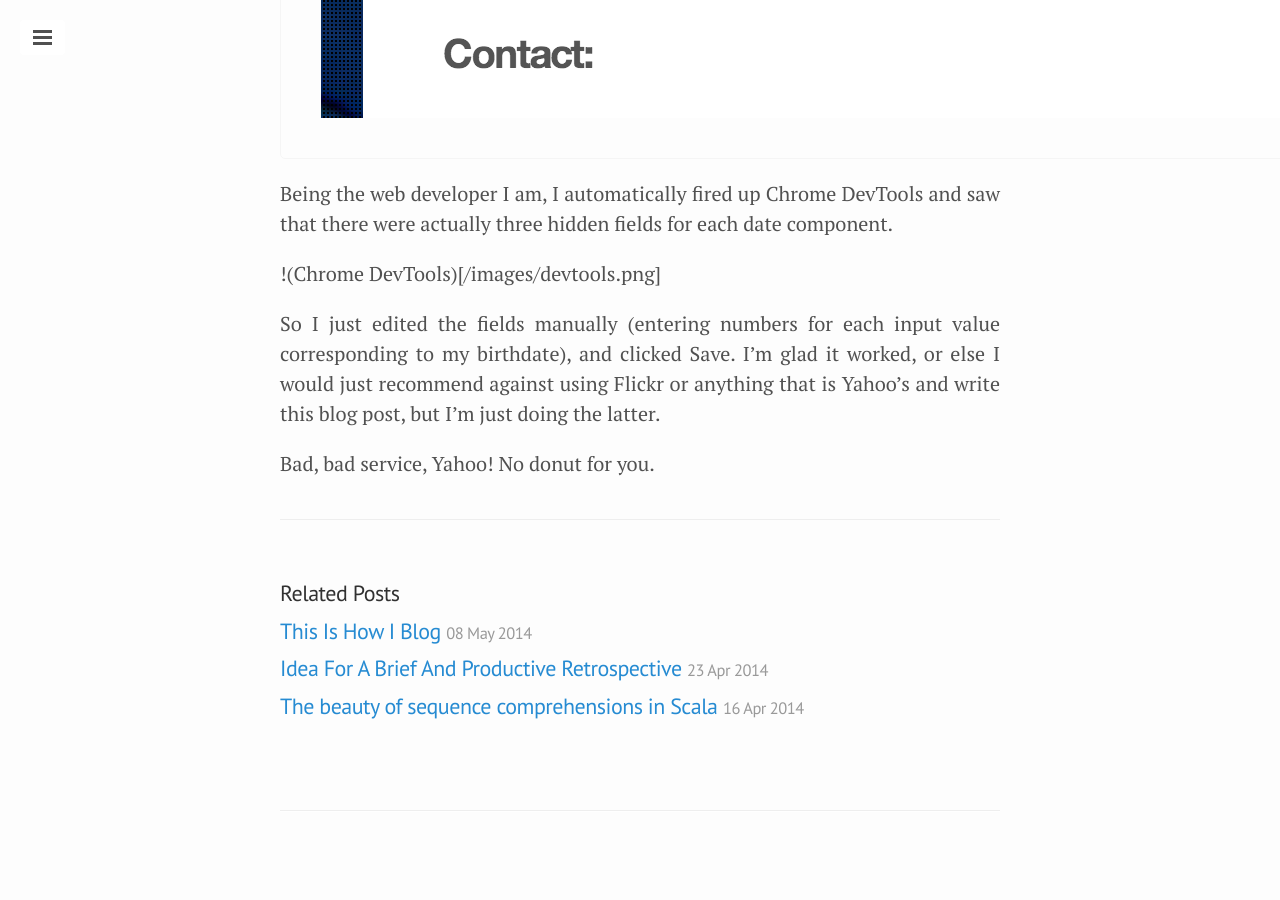
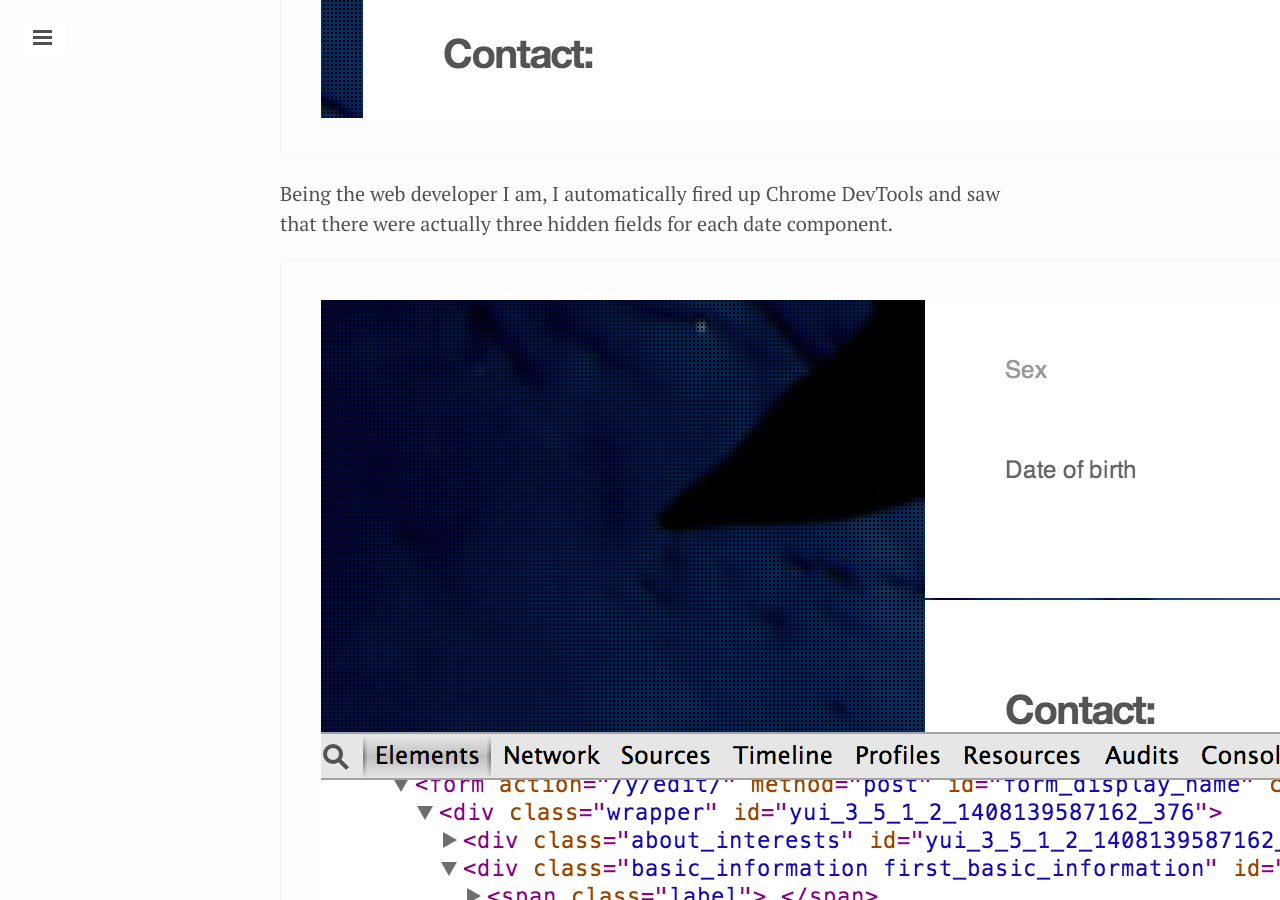
Before and after one commit to rodolfo42/rodolfo42.github.io, a Jekyll site: the page built from _posts/2014-08-15-why-yahoo-isnt-google.md, in a window 1280 px wide and 900 px high, scrolled down 3523 px. Built offline with Jekyll 4.4.1, drawn with Linux system fonts in a browser that asks for light colours; comment, search, counter and statistics services are not loaded; before the commit the page ends 4365 px from its top, so only the background shows below that.

Commit message:
Updated 2014-08-15-why-yahoo-isnt-google.md

```diff
--- a/_posts/2014-08-15-why-yahoo-isnt-google.md
+++ b/_posts/2014-08-15-why-yahoo-isnt-google.md
@@ -25,7 +25,7 @@ blank space.
 
 Being the web developer I am, I automatically fired up Chrome DevTools and saw that there were actually three hidden fields for each date component.
 
-!(Chrome DevTools)[/images/devtools.png]
+![Chrome DevTools](/images/devtools.png)
 
 So I just edited the fields manually (entering numbers for each input value corresponding to my birthdate), and clicked Save. I'm glad it worked, or else I would just recommend against using Flickr or anything that is Yahoo's and write this blog post, but I'm just doing the latter.
 
```
